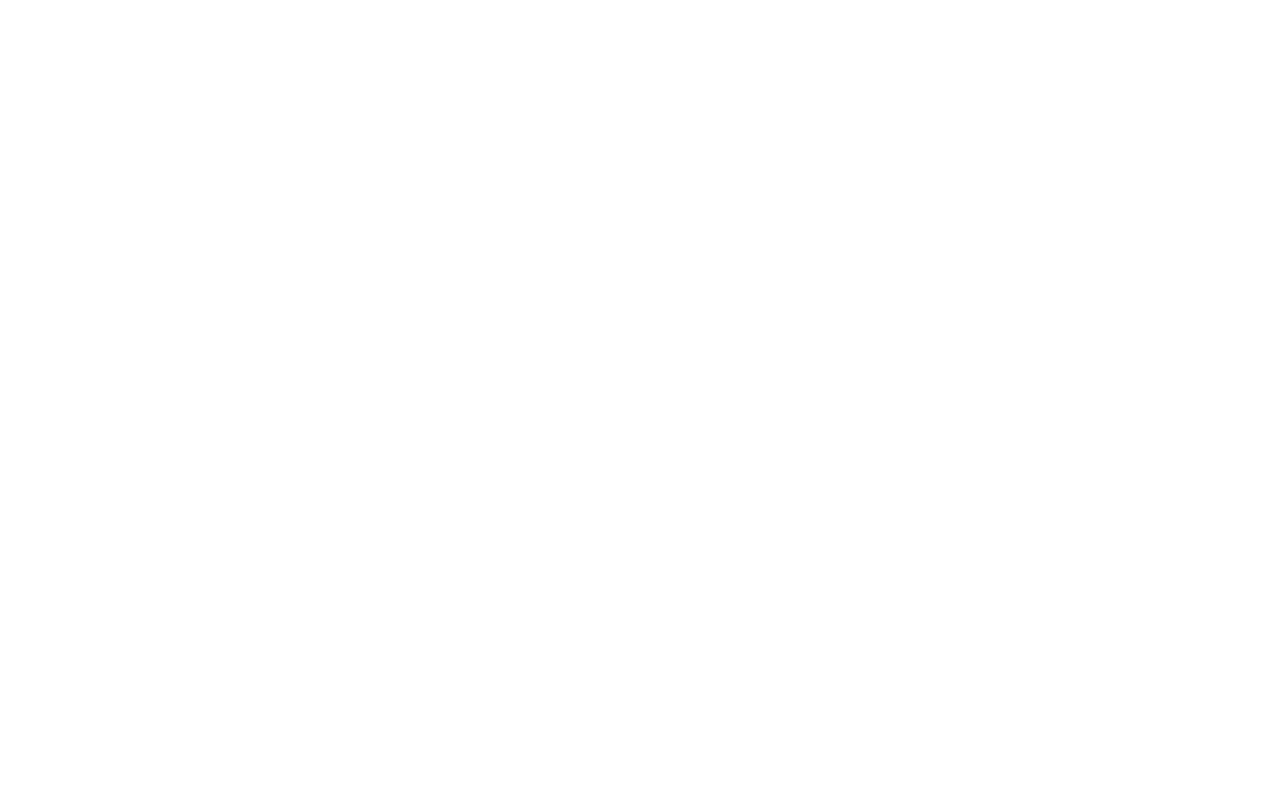
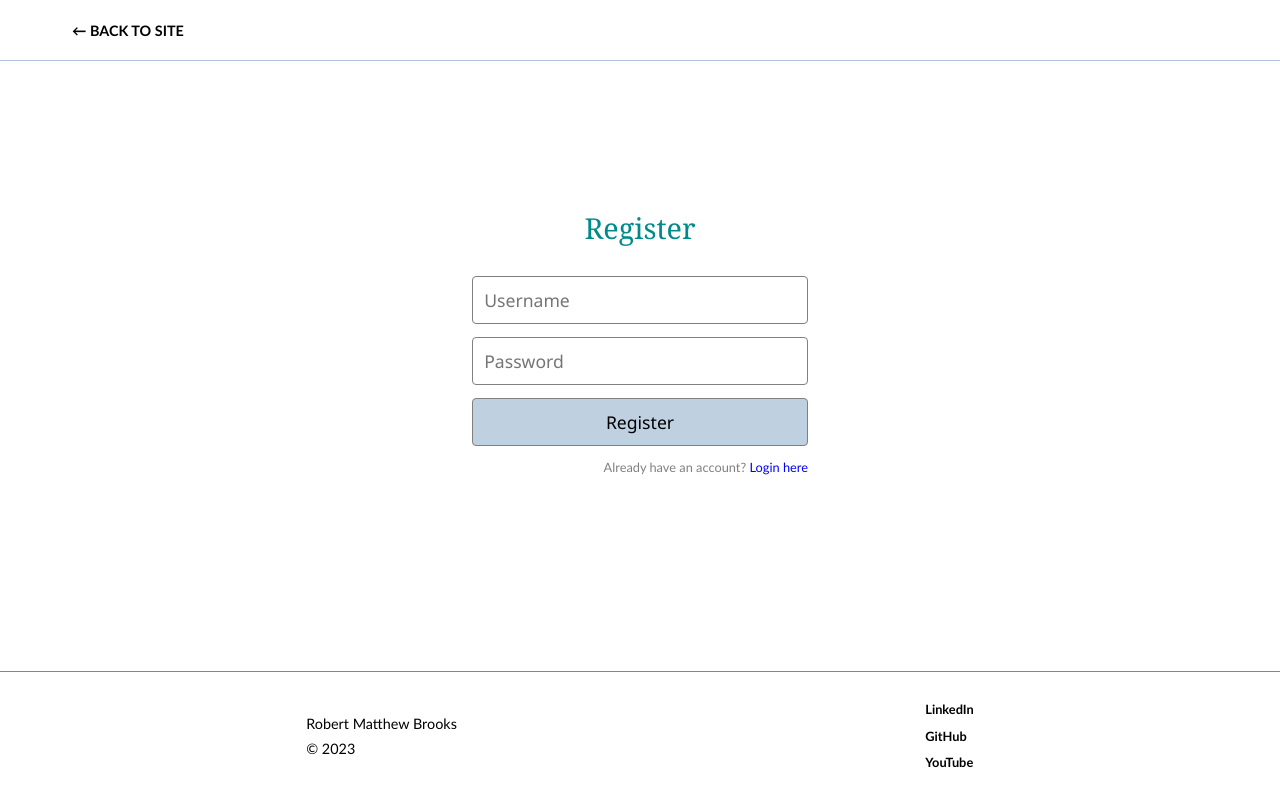
Before and after one commit to robert-matthew-brooks/recipe-app, a React (Vite) app in the folder client/: page /register in a window 1280 px wide. Before the commit this address had no page. Built offline with nearby package versions, Linux system fonts and the light colour scheme.

Commit message:
change component structure

```diff
--- a/client/src/App.jsx
+++ b/client/src/App.jsx
@@ -1,39 +1,28 @@
-import { Routes, Route } from 'react-router-dom';
+import { Routes, Route, Navigate } from 'react-router-dom';
 import './App.css';
 import Navbar from './components/Navbar';
-import NavbarLogin from './components/NavbarLogin';
-import Header from './components/Header';
-import AllRecipes from './components/AllRecipes';
-import Login from './components/Login';
+import Recipes from './components/Recipes';
+import AuthLogin from './components/AuthLogin';
+import AuthRegister from './components/AuthRegister';
 import Footer from './components/Footer';
 
 export default function App() {
   return (
     <div id="App">
+      <Navbar />
+
       <Routes>
-        <Route
-          path="/"
-          element={
-            <>
-              <Navbar />
-              <Header title="Browse Recipes" />
-              <AllRecipes />
-              <Footer />
-            </>
-          }
-        />
+        <Route path="/" element={<Navigate to={{ pathname: '/recipes' }} />} />
 
-        <Route
-          path="/login"
-          element={
-            <>
-              <NavbarLogin />
-              <Login />
-              <Footer />
-            </>
-          }
-        />
+        <Route path="/login" element={<AuthLogin />} />
+        <Route path="/register" element={<AuthRegister />} />
+
+        <Route path="/recipes" element={<Recipes />} />
+
+        <Route path="*" element={<p>404 HERE</p>} />
       </Routes>
+
+      <Footer />
     </div>
   );
 }
--- a/client/src/components/AllRecipes.jsx
+++ /dev/null
@@ -1,17 +0,0 @@
-import { useState } from 'react';
-import RecipeCards from './RecipeCards';
-import './AllRecipes.css';
-import RecipeFilter from './RecipeFilter';
-
-export default function AllRecipes() {
-  const [filterIngredients, setFilterIngredients] = useState([]);
-
-  return (
-    <section id="AllRecipes">
-      <div id="AllRecipes--inner" className="inner">
-        <RecipeFilter {...{ filterIngredients, setFilterIngredients }} />
-        <RecipeCards {...{ filterIngredients }} />
-      </div>
-    </section>
-  );
-}
--- a/client/src/components/Login.css
+++ b/client/src/components/Auth.css
@@ -1,11 +1,11 @@
-#Login {
+#Auth {
   flex: 1;
   display: flex;
   justify-content: center;
   align-items: center;
 }
 
-#Login--inner {
+#Auth--inner {
   width: 400px;
   display: flex;
   flex-direction: column;
@@ -13,7 +13,7 @@
   gap: 0.8rem;
 }
 
-#Login--title {
+#Auth--title {
   margin-bottom: 1rem;
   font-family: var(--ff-titles);
   font-size: 1.8rem;
@@ -21,9 +21,9 @@
   color: darkcyan;
 }
 
-#Login--username,
-#Login--password,
-#Login--submit {
+#Auth--username,
+#Auth--password,
+#Auth--submit {
   width: 100%;
   padding: 0.7rem;
   font-family: var(--ff-clear);
@@ -32,27 +32,27 @@
   border-radius: 4px;
 }
 
-#Login--username:focus,
-#Login--password:focus {
+#Auth--username:focus,
+#Auth--password:focus {
   background-color: #ebfad7;
   border-color: black;
   outline: none;
 }
 
-#Login--submit {
+#Auth--submit {
   background-color: rgb(191, 208, 224);
   cursor: pointer;
 }
 
-#Login--msg {
+#Auth--msg {
   align-self: flex-end;
   font-size: 0.8rem;
   color: grey;
 }
-#Login--msg > a {
+#Auth--msg > a {
   color: blue;
   text-decoration: none;
 }
-#Login--msg > a:hover {
+#Auth--msg > a:hover {
   text-decoration: underline;
 }
--- a/client/src/components/Login.jsx
+++ b/client/src/components/AuthLogin.jsx
@@ -1,8 +1,8 @@
 import { useState } from 'react';
 import { Link } from 'react-router-dom';
-import './Login.css';
+import './Auth.css';
 
-export default function Login() {
+export default function AuthAuth() {
   const [username, setUsername] = useState([]);
   const [password, setPassword] = useState([]);
 
@@ -13,17 +13,17 @@
   };
 
   return (
-    <div id="Login">
+    <div id="Auth">
       <form
-        id="Login--inner"
+        id="Auth--inner"
         className="inner"
         onSubmit={(evt) => {
           handleSubmit(evt);
         }}
       >
-        <h1 id="Login--title">Sign In</h1>
+        <h1 id="Auth--title">Sign In</h1>
         <input
-          id="Login--username"
+          id="Auth--username"
           type="text"
           placeholder="Username"
           value={username}
@@ -32,7 +32,7 @@
           }}
         />
         <input
-          id="Login--password"
+          id="Auth--password"
           type="password"
           placeholder="Password"
           value={password}
@@ -40,8 +40,8 @@
             setPassword(evt.target.value);
           }}
         />
-        <input id="Login--submit" type="submit" value="Sign In" />
-        <p id="Login--msg">
+        <input id="Auth--submit" type="submit" value="Sign In" />
+        <p id="Auth--msg">
           Don't have an account? <Link to="/register">Register here</Link>
         </p>
       </form>
--- /dev/null
+++ b/client/src/components/AuthRegister.jsx
@@ -0,0 +1,50 @@
+import { useState } from 'react';
+import { Link } from 'react-router-dom';
+import './Auth.css';
+
+export default function AuthRegister() {
+  const [username, setUsername] = useState([]);
+  const [password, setPassword] = useState([]);
+
+  const handleSubmit = (evt) => {
+    evt.preventDefault();
+
+    // TODO send to server call
+  };
+
+  return (
+    <div id="Auth">
+      <form
+        id="Auth--inner"
+        className="inner"
+        onSubmit={(evt) => {
+          handleSubmit(evt);
+        }}
+      >
+        <h1 id="Auth--title">Register</h1>
+        <input
+          id="Auth--username"
+          type="text"
+          placeholder="Username"
+          value={username}
+          onChange={(evt) => {
+            setUsername(evt.target.value);
+          }}
+        />
+        <input
+          id="Auth--password"
+          type="password"
+          placeholder="Password"
+          value={password}
+          onChange={(evt) => {
+            setPassword(evt.target.value);
+          }}
+        />
+        <input id="Auth--submit" type="submit" value="Register" />
+        <p id="Auth--msg">
+          Already have an account? <Link to="/login">Login here</Link>
+        </p>
+      </form>
+    </div>
+  );
+}
--- a/client/src/components/Navbar.jsx
+++ b/client/src/components/Navbar.jsx
@@ -1,5 +1,5 @@
-import { useState } from 'react';
-import { Link, useNavigate } from 'react-router-dom';
+import { useEffect, useState } from 'react';
+import { Link, useLocation, useNavigate } from 'react-router-dom';
 import menuImg from '../assets/menu.svg';
 import MobileMenu from './MobileMenu';
 import './Navbar.css';
@@ -14,7 +14,18 @@
 
 export default function Navbar() {
   const navigate = useNavigate();
+  const location = useLocation();
   const [isMenuOpen, setIsMenuOpen] = useState(false);
+  const [isLoginScreen, setIsLoginScreen] = useState(false);
+
+  // show back button only on login/register screens
+  useEffect(() => {
+    if (['/login', '/register'].includes(location.pathname)) {
+      setIsLoginScreen(true);
+    } else {
+      setIsLoginScreen(false);
+    }
+  }, [location]);
 
   const toggleMenu = () => {
     if (isMenuOpen) {
@@ -26,6 +37,15 @@
     }
   };
 
+  if (isLoginScreen) {
+    return (
+      <nav id="Navbar">
+        <div id="Navbar--inner" className="inner">
+          <Link to={'/'}>&larr; Back to site</Link>
+        </div>
+      </nav>
+    );
+  } else {
     return (
       <>
         <MobileMenu {...{ links, isMenuOpen, toggleMenu }} />
@@ -69,3 +89,4 @@
       </>
     );
   }
+}
--- a/client/src/components/AllRecipes.css
+++ b/client/src/components/Recipes.css
@@ -1,8 +1,8 @@
-#AllRecipes {
+#Recipes {
   flex: 1;
 }
 
-#AllRecipes--inner {
+#Recipes--inner {
   display: flex;
   flex-direction: column;
   gap: 2rem;
--- /dev/null
+++ b/client/src/components/Recipes.jsx
@@ -0,0 +1,22 @@
+import { useState } from 'react';
+import Header from './Header';
+import RecipeCards from './RecipeCards';
+import RecipeFilter from './RecipeFilter';
+import './Recipes.css';
+
+export default function AllRecipes() {
+  const [filterIngredients, setFilterIngredients] = useState([]);
+
+  return (
+    <>
+      <Header title="Browse Recipes" />
+
+      <section id="Recipes">
+        <div id="Recipes--inner" className="inner">
+          <RecipeFilter {...{ filterIngredients, setFilterIngredients }} />
+          <RecipeCards {...{ filterIngredients }} />
+        </div>
+      </section>
+    </>
+  );
+}
```
Lines whose indentation alone changed are shown as unchanged.
